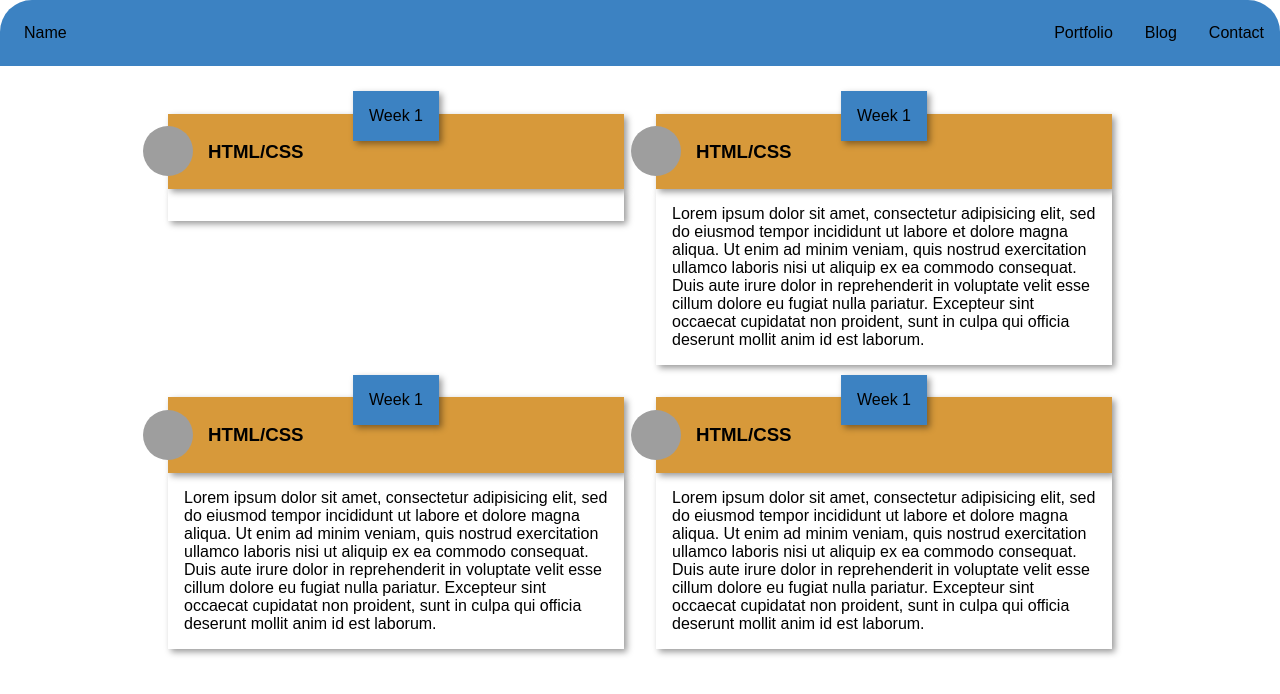
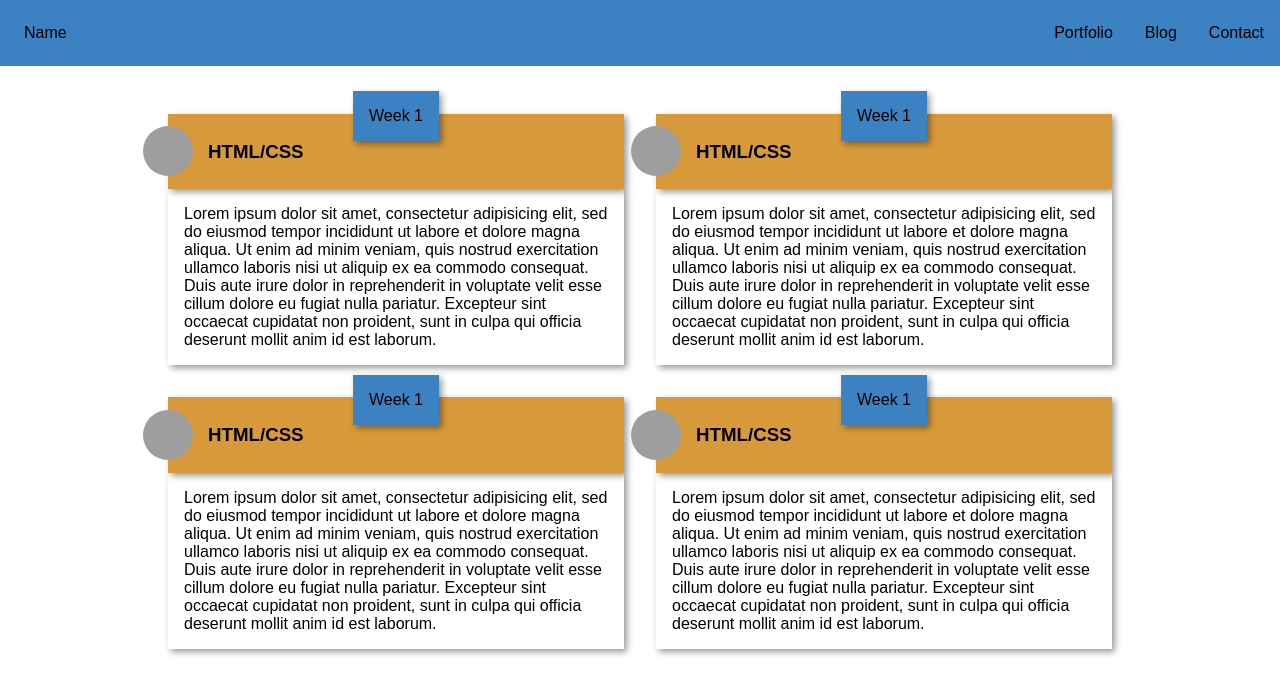
Before and after one commit to latekeslie/05-grid-and-position, a plain HTML site: page index.html in a window 1280 px wide. Drawn offline with Linux system fonts and the light colour scheme; grey boxes are pictures that could not be loaded.

Commit message:
remove border radius on header

```diff
--- a/index.html
+++ b/index.html
@@ -30,7 +30,9 @@
             <img src="http://lorempixel.com/50/50/cats/" alt="">
             <div class="week-number">Week 1</div>
           </div>
-          <p class="text"></p>
+          <p class="text"> Lorem ipsum dolor sit amet, consectetur adipisicing elit, sed do eiusmod tempor incididunt ut labore et dolore magna aliqua. Ut enim ad minim veniam, quis nostrud exercitation ullamco laboris nisi ut aliquip ex ea commodo consequat. Duis aute
+            irure dolor in reprehenderit in voluptate velit esse cillum dolore eu fugiat nulla pariatur. Excepteur sint occaecat cupidatat non proident, sunt in culpa qui officia deserunt mollit anim id est laborum.
+          </p>
         </div>
       </div>
 
--- a/style.css
+++ b/style.css
@@ -32,8 +32,6 @@ li {
   background-color: #3c82c2;
   align-items: center;
   overflow: auto;
-  border-top-left-radius: 2rem;
-  border-top-right-radius: 2rem;
 }
 
 
```
